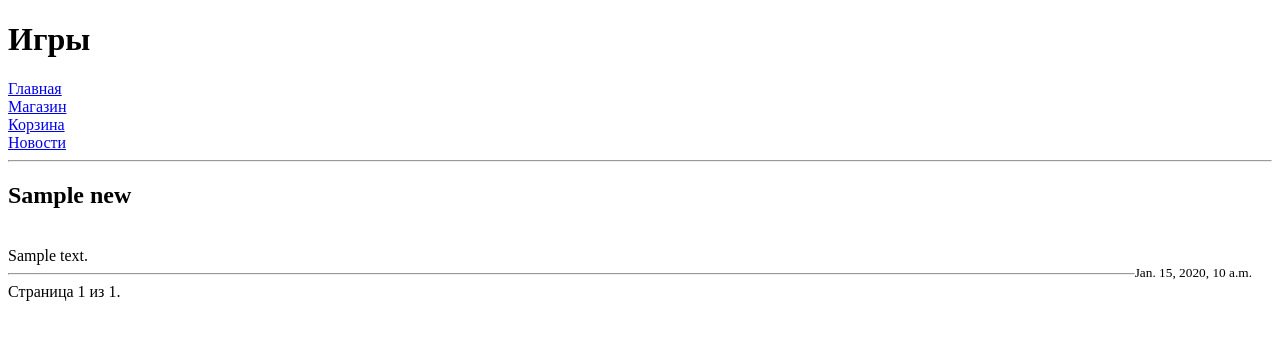
After one commit to SHLICHA/GameShopProject, a Django app: template GameShop/templates/news.html in a window 1280 px wide. The commit adds this page. Shown: the top 340 px of the page. Run offline with Django 3.2, Linux system fonts and the light colour scheme; the template is opened without the code that fills it: most values are stand-ins (such as "Sample title", 1, 10 or a date in 2020).

Commit message:
Module_19. Paginator

```diff
--- a/GameShop/GameShop/urls.py
+++ b/GameShop/GameShop/urls.py
@@ -8,5 +8,6 @@ urlpatterns = [
     path('', sign_up_by_django),
     path('platform/', Platform.as_view()),
     path('platform/games/', games),
-    path('platform/cart/', cart)
+    path('platform/cart/', cart),
+    path('platform/news/', news)
 ]
--- a/GameShop/templates/menu.html
+++ b/GameShop/templates/menu.html
@@ -14,7 +14,8 @@
         {% block menu %}
             <a href="/platform/">Главная</a><br>
             <a href="/platform/games/">Магазин</a><br>
-            <a href="/platform/cart/">Корзина</a>
+            <a href="/platform/cart/">Корзина</a><br>
+            <a href="/platform/news/">Новости</a>
         {% endblock %}
     </nav>
     <main>
--- /dev/null
+++ b/GameShop/templates/news.html
@@ -0,0 +1,32 @@
+{% extends 'menu.html' %}
+{% block pagename %}<h1>Игры</h1>{% endblock %}
+{% block menu %}{{ block.super }}{% endblock %}
+{% block content %}
+    <hr>
+    {% for new in news %}
+        <h2>{{ new.title }}</h2>
+        <br>
+        {{ new.content }}
+        <br>
+        <small style="float: right; margin-right: 20px;">{{ new.date }}</small>
+        <hr>
+    {% endfor %}
+
+    <div class="pagination">
+        <span class="step-links">
+            {% if news.has_previous %}
+                <a href="?page=1">&laquo; Первая</a>
+                <a href="?page={{ news.previous_page_number }}">Предыдущая</a>
+            {% endif %}
+
+            <span class="current">
+                Страница {{ news.number }} из {{ news.paginator.num_pages }}.
+            </span>
+
+            {% if news.has_next %}
+                <a href="?page={{ news.next_page_number }}">Следующая</a>
+                <a href="?page={{ news.paginator.num_pages }}">Последняя &raquo;</a>
+            {% endif %}
+        </span>
+    </div>
+{% endblock %}
```
Also changed, not shown: GameShop/task1/models.py (+21 -0 lines), GameShop/task1/views.py (+15 -2 lines), GameShop/db.sqlite3.
